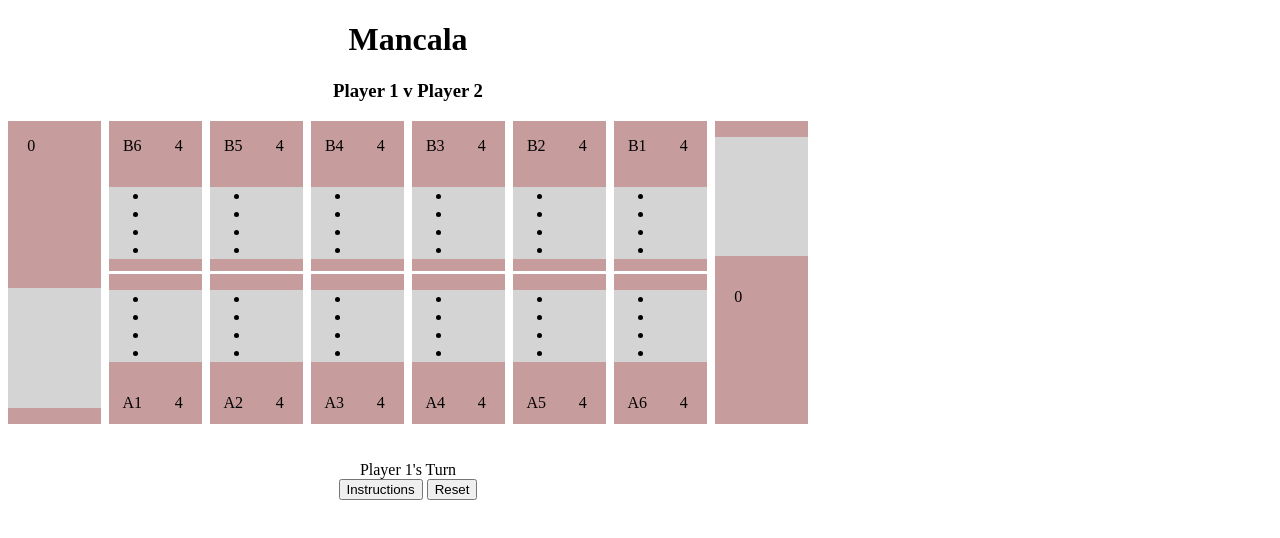
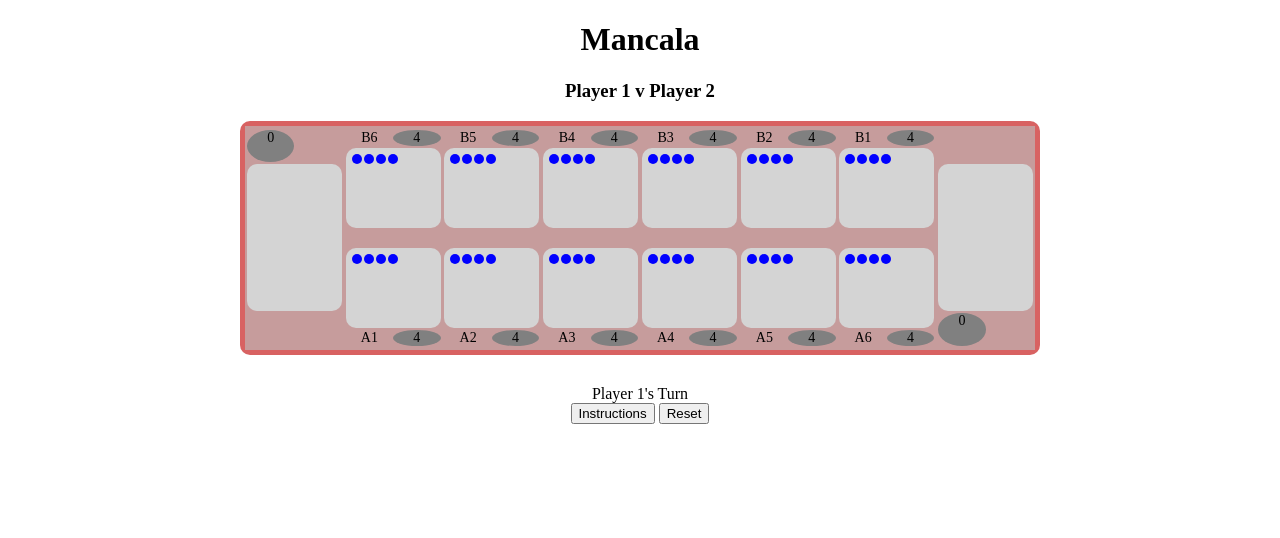
Before and after one commit to dwindleduck/Mancala, a plain HTML site: page index.html in a window 1280 px wide. Both pictures are taken after a click on the button "Start a New Game". Drawn offline with Linux system fonts and the light colour scheme.

Commit message:
progress on css layout

```diff
--- a/css/main.css
+++ b/css/main.css
@@ -1,25 +1,31 @@
 
 body {
     max-width: 800px;
+    margin: 0 auto;
     text-align: center;
 }
 
 
 
+
+
+
+
+
 #gameBoard {
     display: none;
-    grid-template: 150px 150px / repeat(8, 1fr);
-    gap: 1%;
-    margin-bottom: 40px;
+    min-width: 320px;
+    /* background-color: rgb(198, 156, 156); */
+    background-color: rgb(216, 98, 98);
+    padding: 5px;
+    border-radius: 10px;
+    /* max-height: 300px; */
+    grid-template: 50% 50% / repeat(8, 1fr);
+    /* gap: 1.5%; */
+    margin-bottom: 30px;
 }
-#Store1 {
-    grid-column: 8;
-    grid-row: 1 / 3;
-}
-#Store2 {
-    grid-column: 1;
-    grid-row: 1 / 3;
-}
+
+
 #B1{
     order: -1;
 }#B2{
@@ -33,35 +39,104 @@ body {
 }#B6 {
     order: -6;
 }
-
 #Store1 .name, #Store2 .name {
     display: none;
 }
+.pit p{
+    font-size: 14px;
+    margin: 2px 0;
+}
+.pit .stoneCount {
+    /* text-align: left; */
+
+}
+
+
+
+
+
 
 .pit {
     background-color: rgb(198, 156, 156);
     display: grid;
-    grid-template: 1fr 1fr / 1fr 1fr;
+    grid-template: 1fr 1fr 1fr 1fr 1fr / 1fr 1fr;
+    padding: 2%
 }
-.stonesContainer {
-    background-color: rgb(212, 212, 212);
-    /* height: 60px; */
-    grid-column: span 2;
+#Store1 {
+    grid-column: 8;
+    grid-row: 1 / 3;
+
+    grid-template: 1fr 1fr 1fr 1fr 1fr 1fr / 1fr 1fr;
+
+}
+#Store2 {
+    grid-column: 1;
+    grid-row: 1 / 3;
+
+    grid-template: 1fr 1fr 1fr 1fr 1fr 1fr / 1fr 1fr;
 }
 
 #Store1 .stonesContainer {
-
+    grid-row:2 / span 4;
+}
+#Store1 .stoneCount {
+    grid-row: 6 ;
 }
 
 #Store2 .stonesContainer{
 
 }
+
+
+.stoneCount {
+    background-color: gray;
+    border-radius: 50%;
+}
+.stonesContainer {
+    grid-column: span 2;
+    grid-row: span 4;
+
+    display: flex;
+    flex-wrap: wrap;
+    padding-inline-start: 0px;
+
+    background-color: rgb(212, 212, 212);
+    margin: 0;
+    border-radius: 10px;
+    padding: 5px;
+}
+.stonesContainer li {
+    list-style-type: none;
+
+    background-color: blue;
+    width: 10px;
+    height: 10px;
+    border-radius: 5px;
+    margin: 1px;
+}
+
+
 #A1 .stonesContainer, #A2 .stonesContainer,
 #A3 .stonesContainer, #A4 .stonesContainer,
 #A5 .stonesContainer, #A6 .stonesContainer,
 #Store1 .stonesContainer{
     order: -1;
+
 }
+#A1, #A2, #A3, #A4, #A5, #A6 {
+    padding-top: 10px;
+}
+#B1, #B2, #B3, #B4, #B5, #B6 {
+    padding-bottom: 10px;
+}
+
+
+
+
+
+
+
+
 
 
 
```
